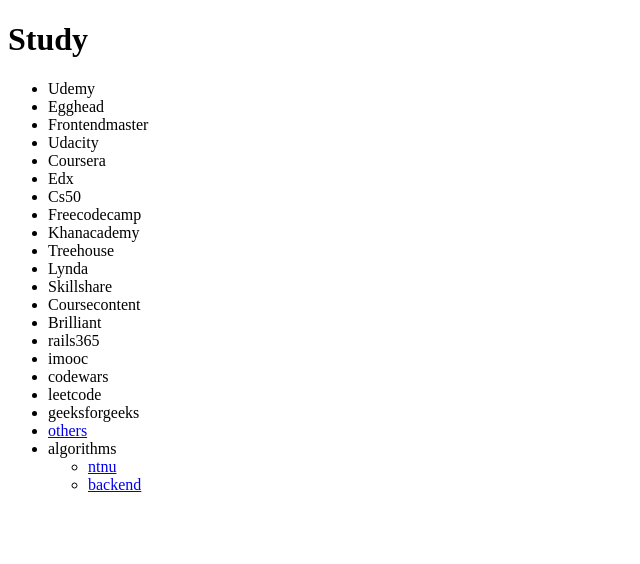
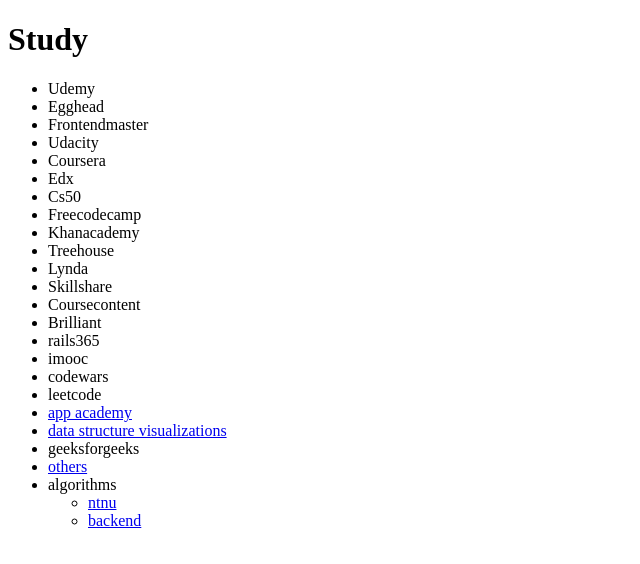
Before and after one commit to weikee94/next-ssr, a Next.js app: page /study in a window 1280 px wide. Shown: the top 564 px of the page, without its empty margins (0-640 px from the left). Built offline with nearby package versions, Linux system fonts and the light colour scheme.

Commit message:
add app academy site

```diff
--- a/pages/study.js
+++ b/pages/study.js
@@ -24,6 +24,14 @@
         <li>codewars</li>
         <li>leetcode</li>
         <li>
+          <a href="https://open.appacademy.io/">app academy</a>
+        </li>
+        <li>
+          <a href="https://www.cs.usfca.edu/~galles/visualization/Algorithms.html">
+            data structure visualizations
+          </a>
+        </li>
+        <li>
           geeksforgeeks
           <a href="https://www.geeksforgeeks.org/" />
         </li>
```
